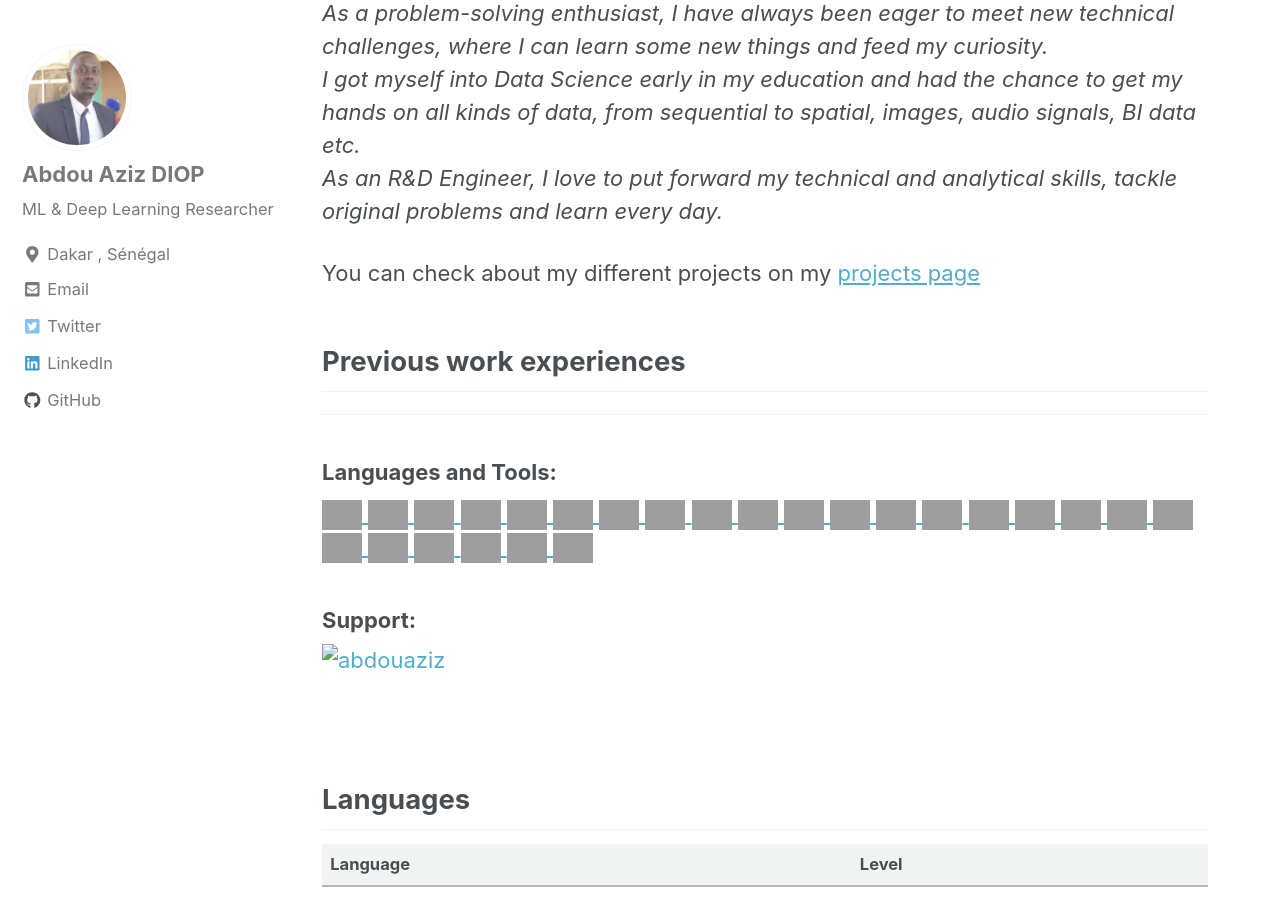
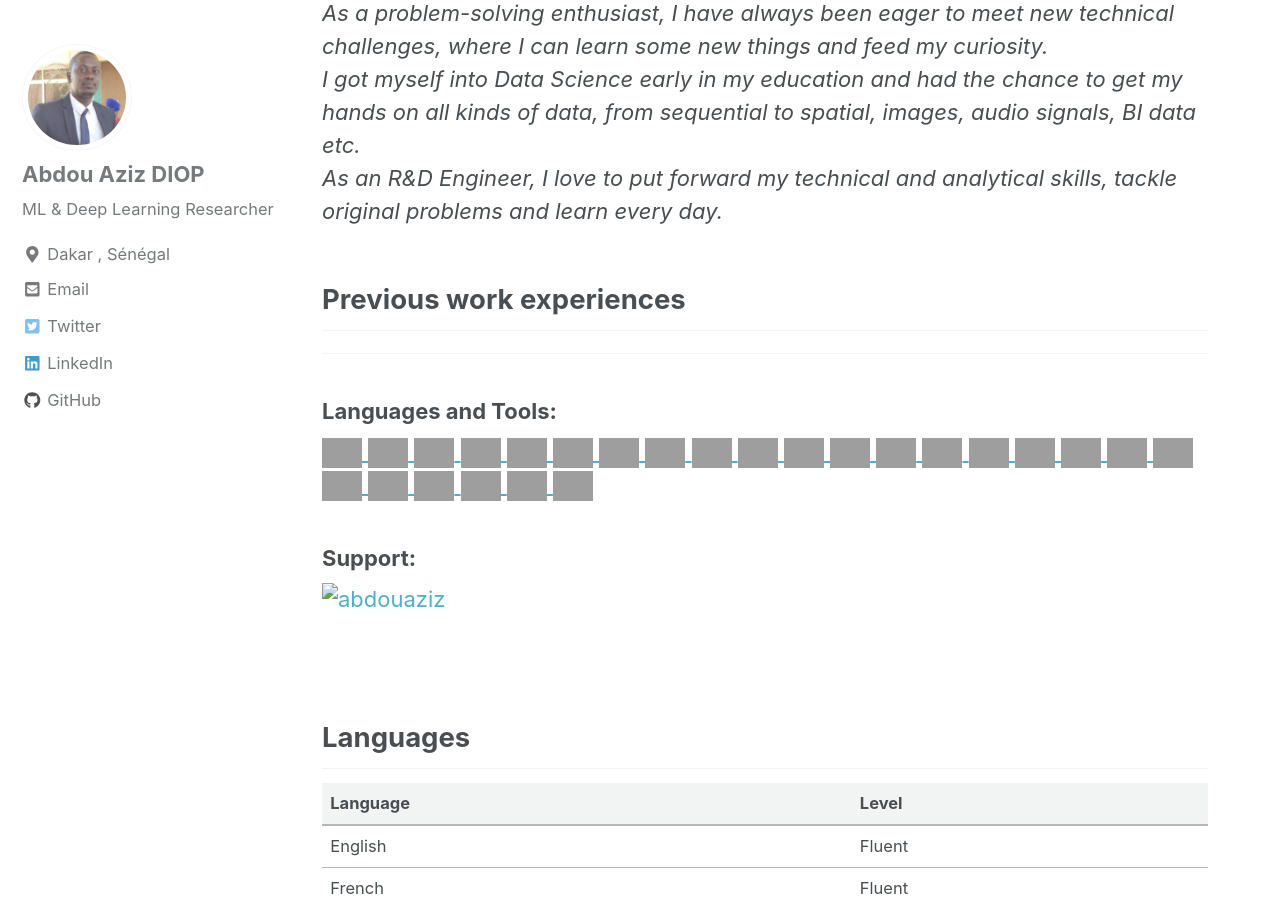
Before and after one commit to abdouaziz/http-abdouaziz.github.io-, a Jekyll site: the page built from index.md, in a window 1280 px wide and 900 px high, scrolled down 1051 px, cut to the strip 0-900 px from the top of the window. Built offline with Jekyll 4.4.1, drawn with Linux system fonts in a browser that asks for light colours; nearby versions of some CDN libraries; grey boxes are pictures that could not be loaded.

Commit message:
Modification of the index

```diff
--- a/index.md
+++ b/index.md
@@ -41,7 +41,6 @@ header:
 I got myself into Data Science early in my education and had the chance to get my hands on all kinds of data, from sequential to spatial, images, audio signals, BI data etc.
 As an R&D Engineer, I love to put forward my technical and analytical skills, tackle original problems and learn every day.*
 
-You can check about my different projects on my [projects page](https://rafaelcartenet.github.io/projects/)
 
 ## Previous work experiences
 
```
